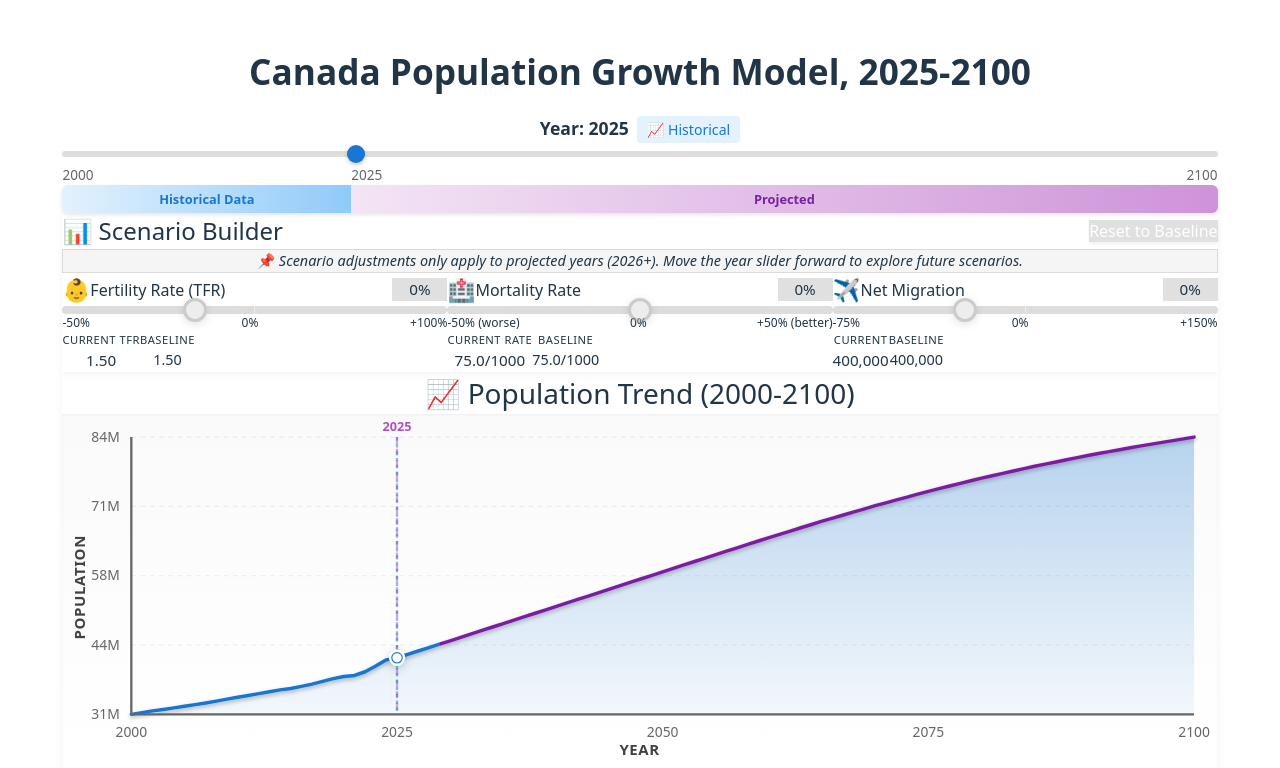
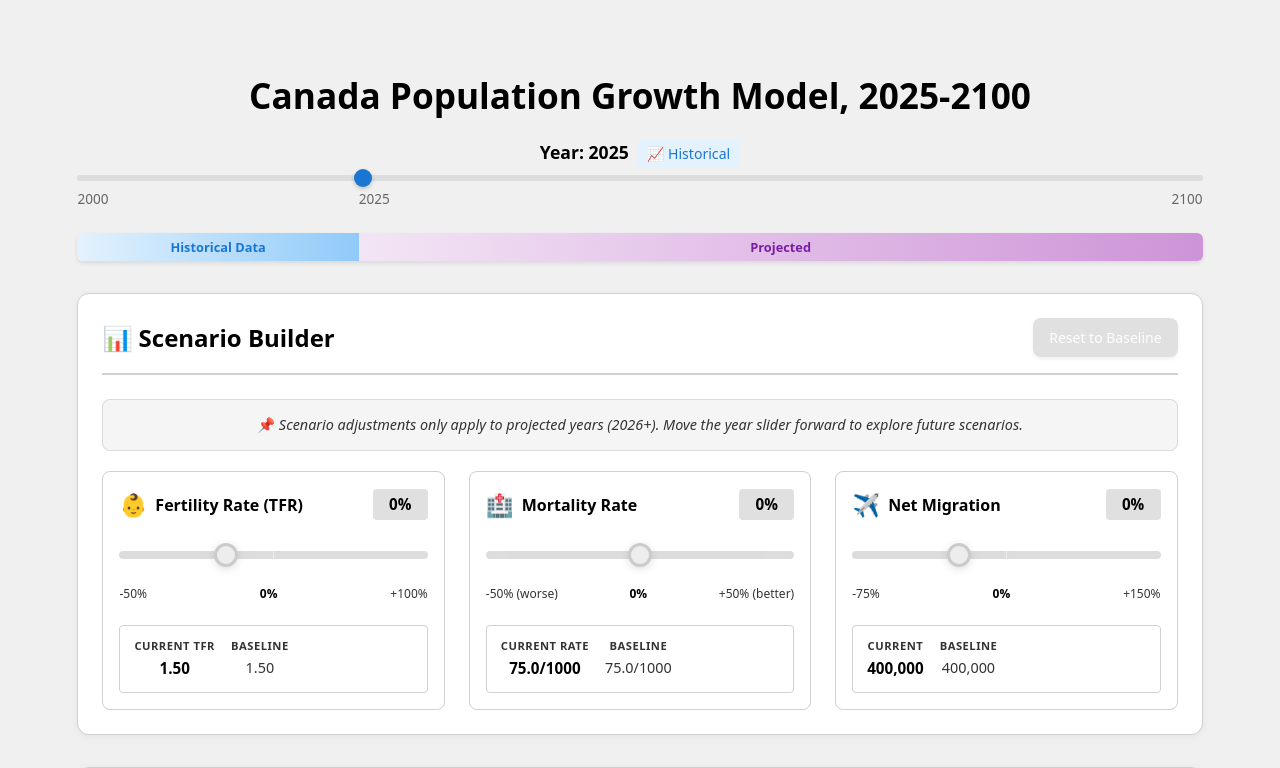
Before and after one commit to thewondrfulwizrd/WA1, a React (Vite) app: page / in a window 1280 px wide. Shown: the top 768 px of the page. Built offline with nearby package versions, Linux system fonts and the light colour scheme.

Commit message:
Set light grey background and black text globally

```diff
--- a/src/index.css
+++ b/src/index.css
@@ -7,11 +7,13 @@
 body {
   margin: 0;
   padding: 0;
+  background-color: #f0f0f0; /* Light grey background */
 }
 
 #root {
   margin: 0;
   padding: 0;
+  background-color: #f0f0f0; /* Light grey background */
 }
 
 :root {
@@ -19,23 +21,77 @@
   line-height: 1.5;
   font-weight: 400;
 
-  color-scheme: light dark;
-  color: rgba(255, 255, 255, 0.87);
-  background-color: #242424;
+  color-scheme: light;
+  color: #000000; /* Black text */
+  background-color: #f0f0f0; /* Light grey background */
 
   font-synthesis: none;
   text-rendering: optimizeLegibility;
   -webkit-font-smoothing: antialiased;
   -moz-osx-font-smoothing: grayscale;
+
+  /* Design system colors */
+  --color-text: #000000;
+  --color-text-secondary: #333333;
+  --color-bg-1: #ffffff;
+  --color-bg-2: #f0f0f0;
+  --color-surface: #ffffff;
+  --color-border: #d0d0d0;
+  --color-primary: #1976d2;
+  --color-primary-hover: #1565c0;
+  --color-secondary: #f5f5f5;
+  --color-secondary-hover: #eeeeee;
+  --color-success: #2e7d32;
+  --color-error: #c62828;
+  --color-info: #0288d1;
+  --color-btn-primary-text: #ffffff;
+
+  /* Spacing */
+  --space-2: 2px;
+  --space-4: 4px;
+  --space-6: 6px;
+  --space-8: 8px;
+  --space-10: 10px;
+  --space-12: 12px;
+  --space-14: 14px;
+  --space-16: 16px;
+  --space-18: 18px;
+  --space-20: 20px;
+  --space-24: 24px;
+  --space-32: 32px;
+
+  /* Font sizes */
+  --font-size-xs: 0.75rem;
+  --font-size-sm: 0.875rem;
+  --font-size-base: 1rem;
+  --font-size-md: 1.125rem;
+  --font-size-lg: 1.25rem;
+
+  /* Font weights */
+  --font-weight-medium: 500;
+  --font-weight-semibold: 600;
+  --font-weight-bold: 700;
+
+  /* Border radius */
+  --radius-sm: 4px;
+  --radius-base: 8px;
+  --radius-lg: 12px;
+
+  /* Transitions */
+  --duration-fast: 150ms;
+  --ease-standard: ease-in-out;
+
+  /* Mono font */
+  --font-family-mono: 'Courier New', monospace;
 }
 
 a {
   font-weight: 500;
-  color: #646cff;
+  color: #1976d2;
   text-decoration: inherit;
 }
 a:hover {
-  color: #535bf2;
+  color: #1565c0;
 }
 
 body {
@@ -49,6 +105,11 @@
 h1 {
   font-size: 3em;
   line-height: 1.1;
+  color: #000000;
+}
+
+h2, h3, h4, h5, h6 {
+  color: #000000;
 }
 
 button {
@@ -58,27 +119,15 @@
   font-size: 1em;
   font-weight: 500;
   font-family: inherit;
-  background-color: #1a1a1a;
+  background-color: #1976d2;
+  color: #ffffff;
   cursor: pointer;
   transition: border-color 0.25s;
 }
 button:hover {
-  border-color: #646cff;
+  background-color: #1565c0;
 }
 button:focus,
 button:focus-visible {
   outline: 4px auto -webkit-focus-ring-color;
 }
-
-@media (prefers-color-scheme: light) {
-  :root {
-    color: #213547;
-    background-color: #ffffff;
-  }
-  a:hover {
-    color: #747bff;
-  }
-  button {
-    background-color: #f9f9f9;
-  }
-}
```
